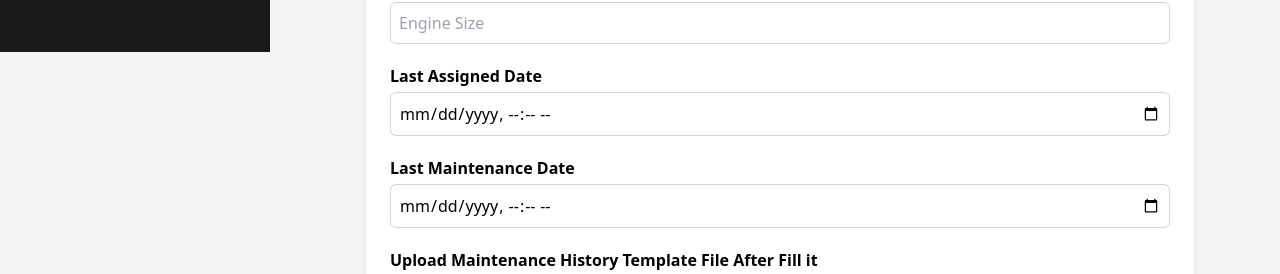
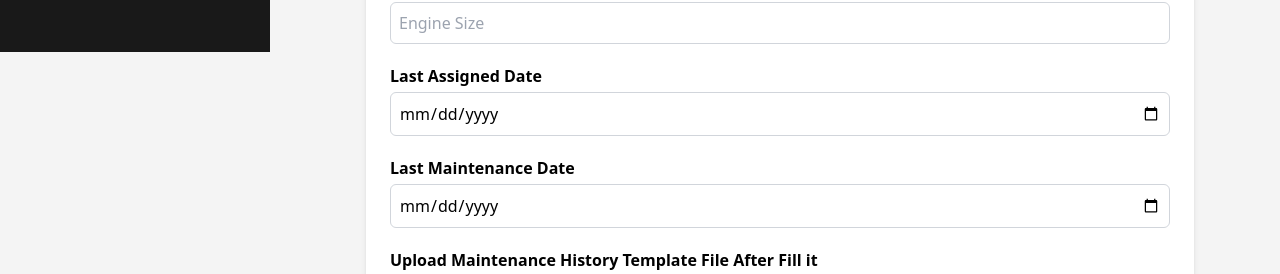
Before and after one commit to OsamaElnahas/smart-fleet-management-admin-dashboard-, a React (Vite) app: page /vehicles/add in a window 1280 px wide. Shown: the part 748-1022 px from the top of the page. Built offline with nearby package versions, Linux system fonts and the light colour scheme; no server answers; sample sign-in values are in the browser's storage.

Commit message:
adding details in vehicle profile

```diff
--- a/src/components/Vehicles/VehiclesAdd.jsx
+++ b/src/components/Vehicles/VehiclesAdd.jsx
@@ -232,8 +232,8 @@ export default function VehiclesAdd() {
           ["Model Year", "modelYear", "number"],
           ["KM Driven", "kmDriven", "number"],
           ["Engine Size", "engineSize", "text"],
-          ["Last Assigned Date", "lastAssignedDate", "datetime-local"],
-          ["Last Maintenance Date", "lastMaintenanceDate", "datetime-local"],
+          ["Last Assigned Date", "lastAssignedDate", "date"],
+          ["Last Maintenance Date", "lastMaintenanceDate", "date"],
         ].map(([label, name, type]) => (
           <div className="flex flex-col" key={name}>
             <label className="font-semibold mb-1">{label}</label>
--- a/src/components/Vehicles/VehiclesProfile.jsx
+++ b/src/components/Vehicles/VehiclesProfile.jsx
@@ -60,12 +60,12 @@ export default function VehiclesProfile() {
                 </div>
                 <div className="item flex flex-col gap-2 mb-3">
                   <span className=" font-bold">Current Km</span>
-                  <span className="text-gray-500">{data?.kmDriven}</span>
+                  <span className="text-gray-500">{data?.currentOdometerKM}</span>
                 </div>
                 <div className="item flex flex-col gap-2 mb-3">
-                  <span className=" font-bold">Fuel Efficiency</span>
+                  <span className=" font-bold">Engine Size</span>
                   <span className="text-gray-500">
-                    {data?.vehicleModel?.fuelEfficiency}
+                    {data?.engineSize}
                   </span>
                 </div>
               </div>
@@ -78,10 +78,12 @@ export default function VehiclesProfile() {
                   <span className=" font-bold">Plate Number</span>
                   <span className="text-gray-500">{data?.palletNumber}</span>
                 </div>
+
                 <div className="item flex flex-col gap-2 mb-3">
                   <span className=" font-bold">Joined Date</span>
                   <span className="text-gray-500">{data?.joinedYear}</span>
                 </div>
+
               </div>
             </div>
           </div>
```
